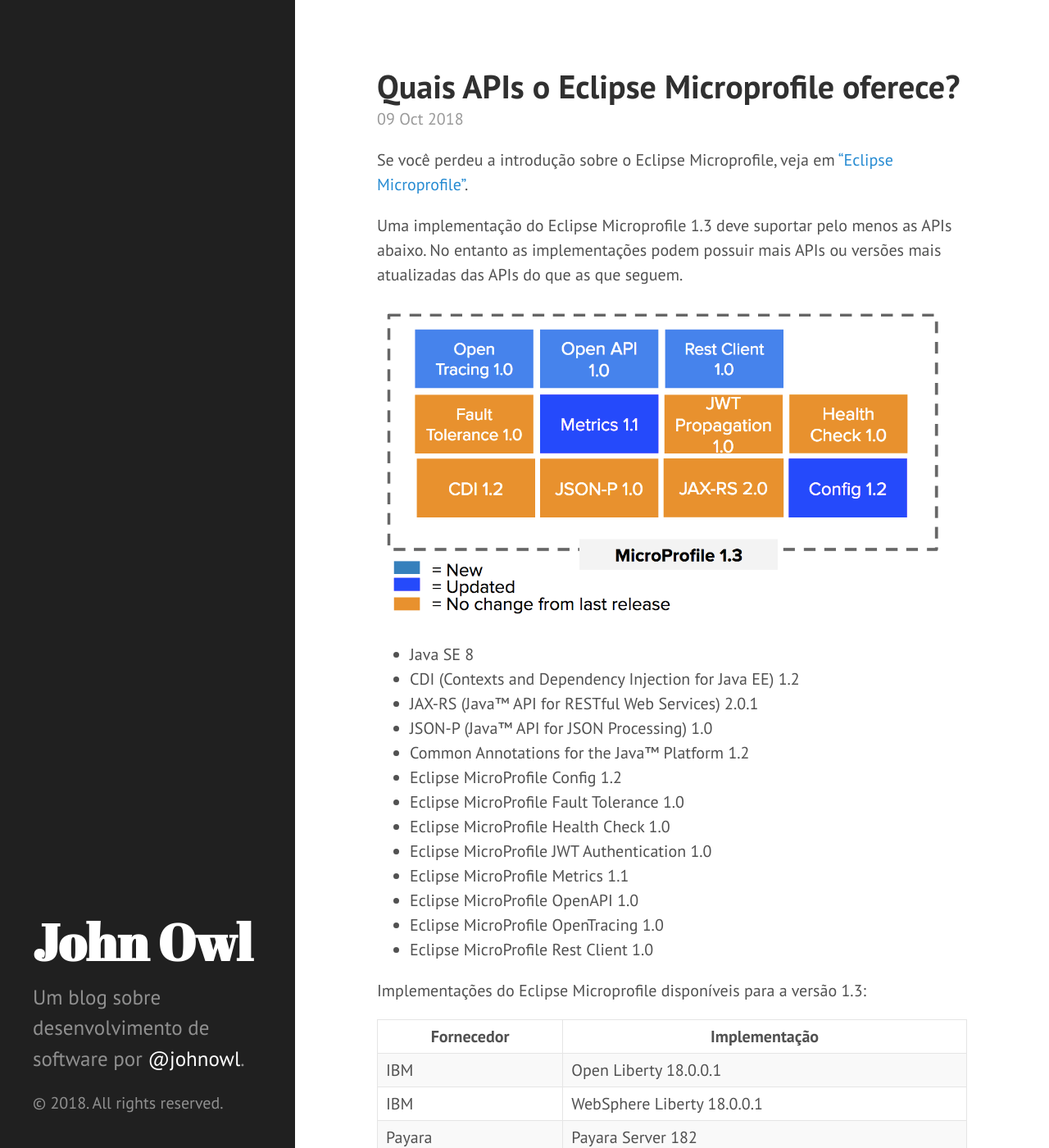
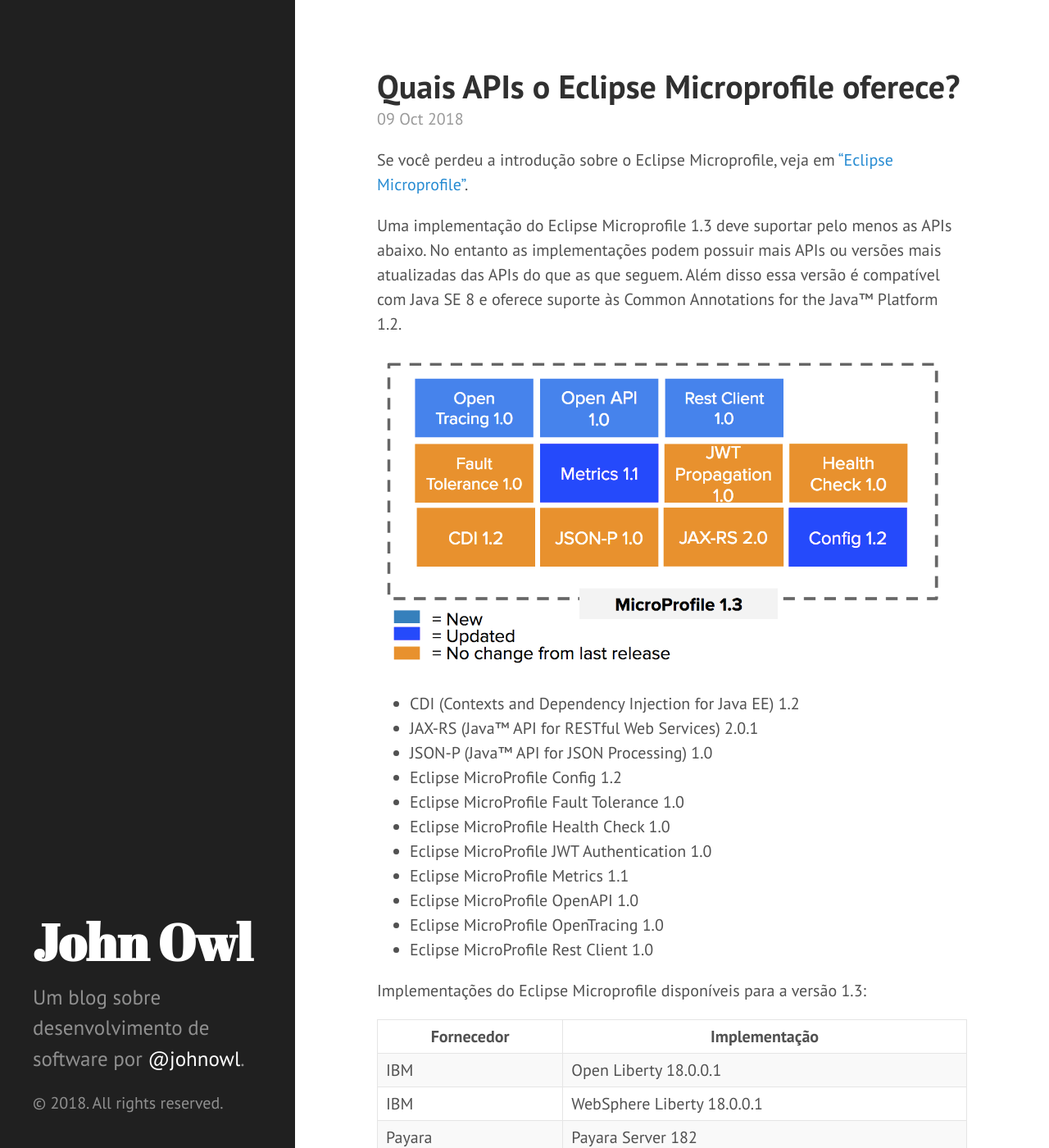
Before and after one commit to johnowl/johnowl.github.io, a Jekyll site: the page built from _posts/2018-10-09-quais-apis-o-eclipse-microprofile-oferece.md, in a window 1280 px wide and 1400 px high. Shown: the whole window at 82% size. Built offline with Jekyll 4.4.1, drawn with Linux system fonts in a browser that asks for light colours; comment, search, counter and statistics services are not loaded.

Commit message:
Refatoração.

```diff
--- a/_posts/2018-10-09-quais-apis-o-eclipse-microprofile-oferece.md
+++ b/_posts/2018-10-09-quais-apis-o-eclipse-microprofile-oferece.md
@@ -12,15 +12,13 @@
 
 Se você perdeu a introdução sobre o Eclipse Microprofile, veja em ["Eclipse Microprofile"](2018-10-06-eclipse-microprofile).
 
-Uma implementação do Eclipse Microprofile 1.3 deve suportar pelo menos as APIs abaixo. No entanto as implementações podem possuir mais APIs ou versões mais atualizadas das APIs do que as que seguem.
+Uma implementação do Eclipse Microprofile 1.3 deve suportar pelo menos as APIs abaixo. No entanto as implementações podem possuir mais APIs ou versões mais atualizadas das APIs do que as que seguem. Além disso essa versão é compatível com Java SE 8 e oferece suporte às Common Annotations for the Java™ Platform 1.2.
 
 ![APIs  Eclipse Microprofile 1.3]({{site.baseurl}}/public/images/2018-10-09/microprofile-13-apis.png)
 
-* Java SE 8
 * CDI (Contexts and Dependency Injection for Java EE) 1.2
 * JAX-RS (Java™ API for RESTful Web Services) 2.0.1
 * JSON-P (Java™ API for JSON Processing) 1.0
-* Common Annotations for the Java™ Platform 1.2
 * Eclipse MicroProfile Config 1.2
 * Eclipse MicroProfile Fault Tolerance 1.0
 * Eclipse MicroProfile Health Check 1.0
```
